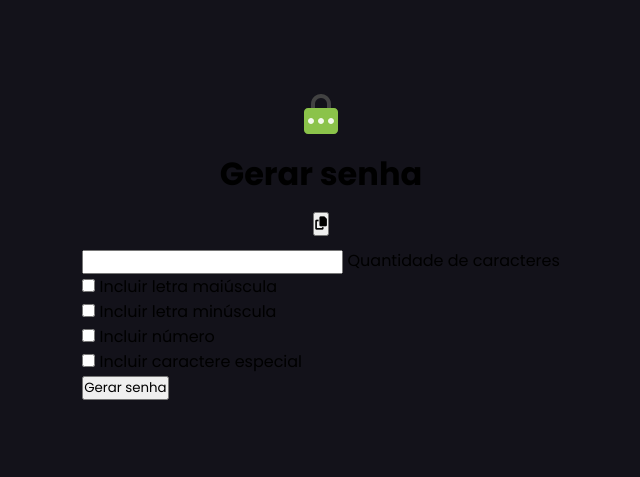
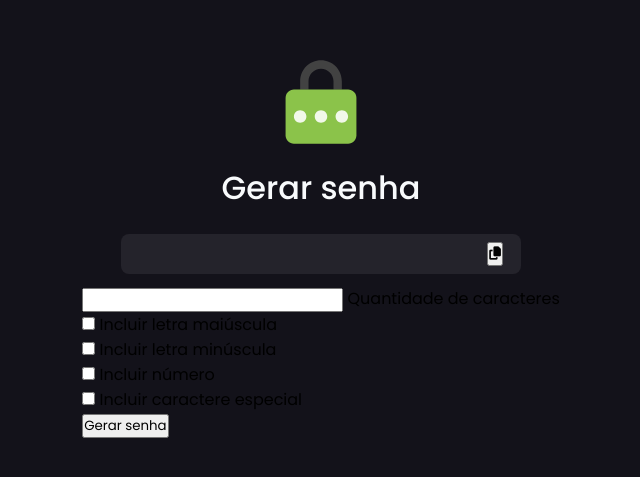
Before and after one commit to mariantonyaf/projeto-geradorSenhaAle, a plain HTML site: page index.html in a window 1280 px wide. Shown: the part 155-632 px from the top of the page, without its empty margins (319-959 px from the left). Drawn offline with Linux system fonts and the light colour scheme.

Commit message:
Update style.css

```diff
--- a/src/css/style.css
+++ b/src/css/style.css
@@ -31,3 +31,25 @@ body{
     align-items: center;
     gap: 12px;
 }
+
+#password_img{
+    width: 100px;
+}
+
+#title{
+    color: var(--color-neutral-1);
+    font-weight: 500;
+    margin-bottom: 10px;
+}
+
+#password_container{
+    width: 100%;
+    max-width: 400px;
+    display: flex;
+    justify-content: space-between;
+    align-items: center;
+    background-color: var(--color-neutral-2);
+    color: var(--color-neutral-1);
+    border-radius: 8px;
+    padding: 8px 18px;
+}
```
